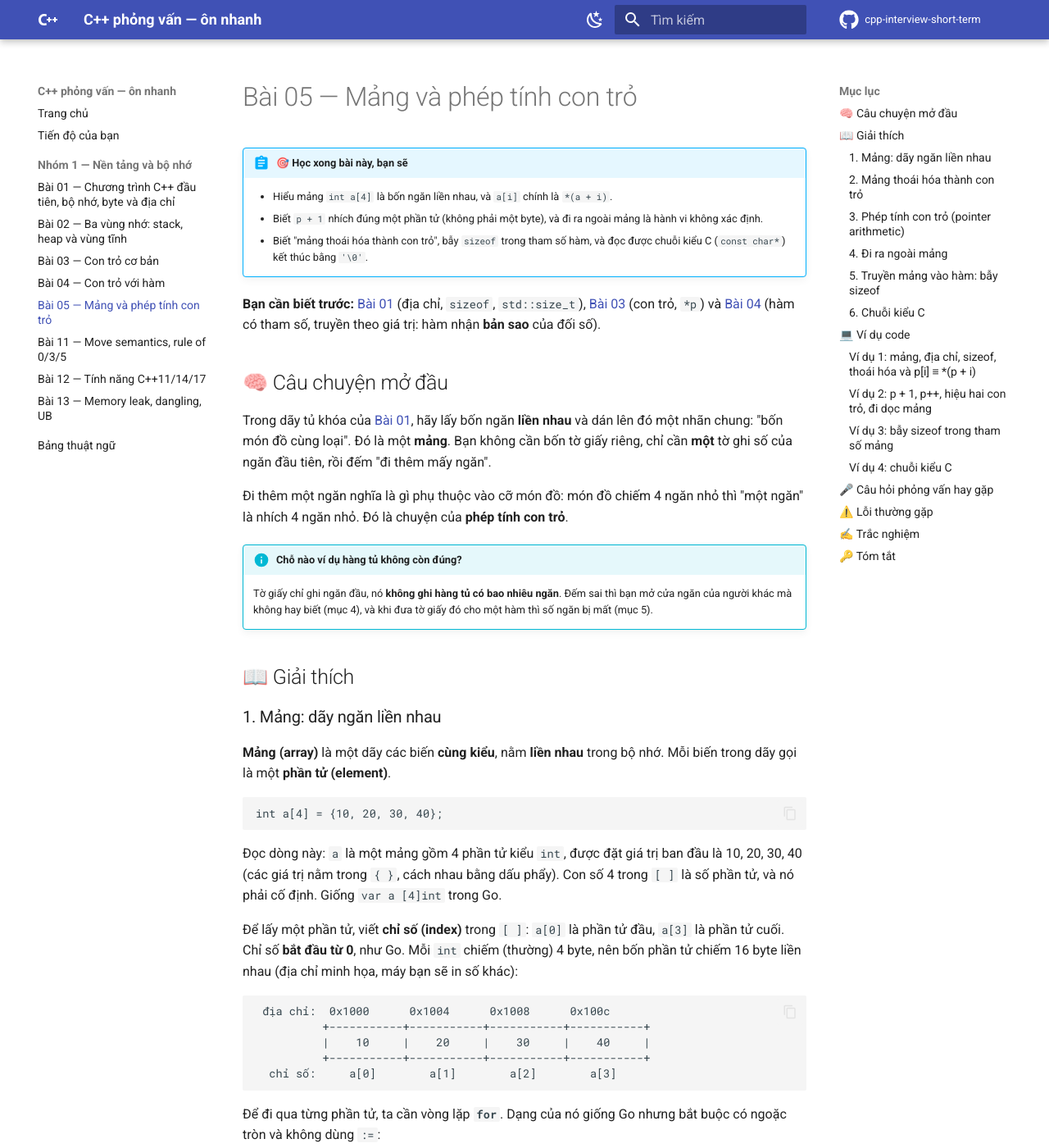
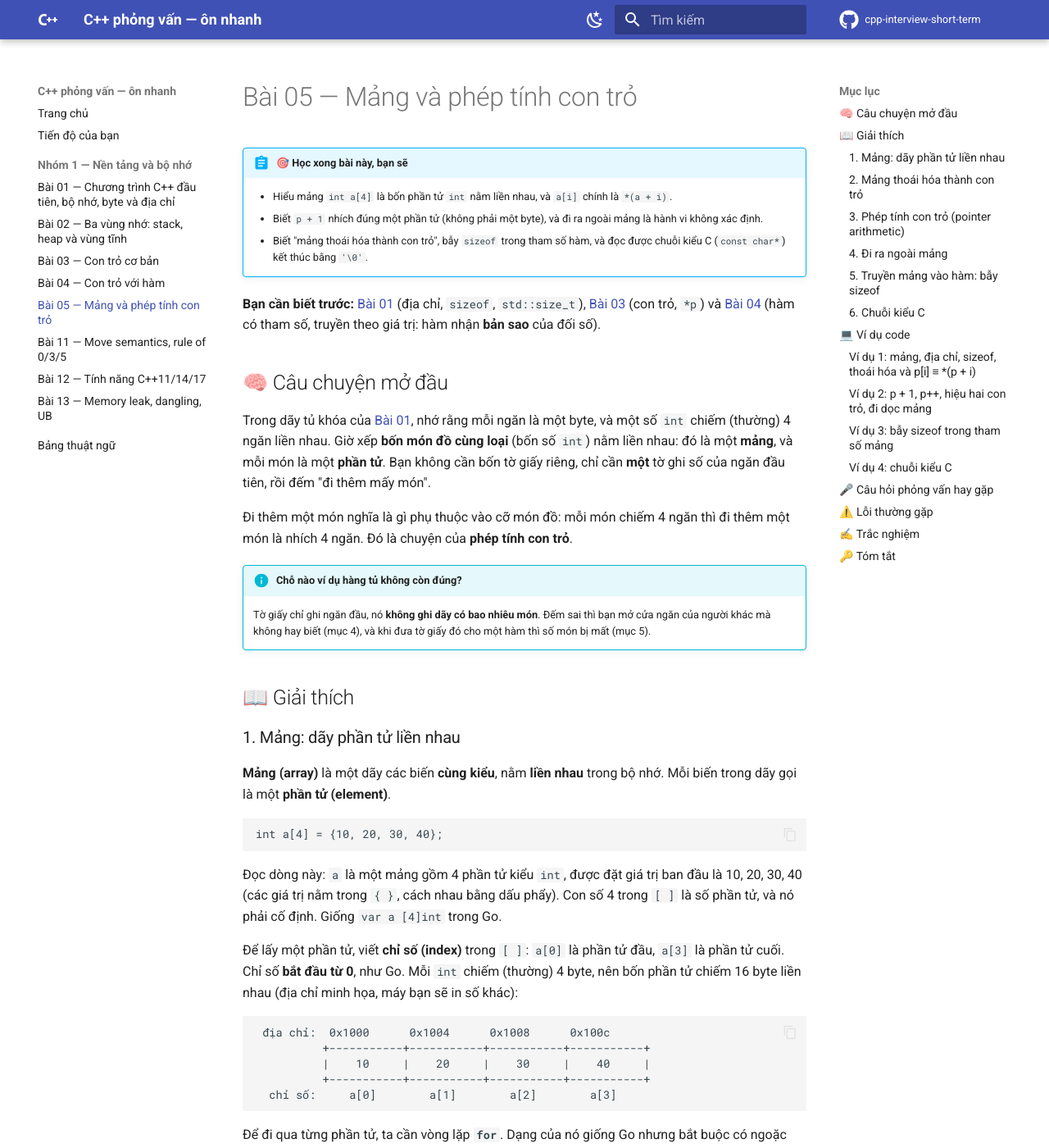
Before and after one commit to hungnguyen010518/cpp-interview-short-term, an MkDocs documentation site: the page built from docs/nhom-1-nen-tang-bo-nho/05-mang-phep-tinh-con-tro.md, in a window 1280 px wide and 1400 px high. Shown: the whole window at 82% size. Built offline with MkDocs 1.6.1 and Material for MkDocs 9.7.7, drawn with Linux system fonts in a browser that asks for light colours; comment, search, counter and statistics services are not loaded; some of the changed text lies outside the part shown.

Commit message:
fix: sửa Bài 04 và Bài 05 theo nhận xét (thống nhất 'ngăn' = byte, bổ sung giải thích, thay đáp án nhiễu)
Co-Authored-By: Claude Sonnet 5.5 <noreply@anthropic.com>

````diff
--- a/docs/nhom-1-nen-tang-bo-nho/05-mang-phep-tinh-con-tro.md
+++ b/docs/nhom-1-nen-tang-bo-nho/05-mang-phep-tinh-con-tro.md
@@ -1,7 +1,7 @@
 # Bài 05 — Mảng và phép tính con trỏ
 
 !!! abstract "🎯 Học xong bài này, bạn sẽ"
-    - Hiểu mảng `int a[4]` là bốn ngăn liền nhau, và `a[i]` chính là `*(a + i)`.
+    - Hiểu mảng `int a[4]` là bốn phần tử `int` nằm liền nhau, và `a[i]` chính là `*(a + i)`.
     - Biết `p + 1` nhích đúng một phần tử (không phải một byte), và đi ra ngoài mảng là hành vi không xác định.
     - Biết "mảng thoái hóa thành con trỏ", bẫy `sizeof` trong tham số hàm, và đọc được chuỗi kiểu C (`const char*`) kết thúc bằng `'\0'`.
 
@@ -9,16 +9,16 @@
 
 ## 🧠 Câu chuyện mở đầu
 
-Trong dãy tủ khóa của [Bài 01](01-bo-nho-byte-dia-chi.md), hãy lấy bốn ngăn **liền nhau** và dán lên đó một nhãn chung: "bốn món đồ cùng loại". Đó là một **mảng**. Bạn không cần bốn tờ giấy riêng, chỉ cần **một** tờ ghi số của ngăn đầu tiên, rồi đếm "đi thêm mấy ngăn".
+Trong dãy tủ khóa của [Bài 01](01-bo-nho-byte-dia-chi.md), nhớ rằng mỗi ngăn là một byte, và một số `int` chiếm (thường) 4 ngăn liền nhau. Giờ xếp **bốn món đồ cùng loại** (bốn số `int`) nằm liền nhau: đó là một **mảng**, và mỗi món là một **phần tử**. Bạn không cần bốn tờ giấy riêng, chỉ cần **một** tờ ghi số của ngăn đầu tiên, rồi đếm "đi thêm mấy món".
 
-Đi thêm một ngăn nghĩa là gì phụ thuộc vào cỡ món đồ: món đồ chiếm 4 ngăn nhỏ thì "một ngăn" là nhích 4 ngăn nhỏ. Đó là chuyện của **phép tính con trỏ**.
+Đi thêm một món nghĩa là gì phụ thuộc vào cỡ món đồ: mỗi món chiếm 4 ngăn thì đi thêm một món là nhích 4 ngăn. Đó là chuyện của **phép tính con trỏ**.
 
 !!! info "Chỗ nào ví dụ hàng tủ không còn đúng?"
-    Tờ giấy chỉ ghi ngăn đầu, nó **không ghi hàng tủ có bao nhiêu ngăn**. Đếm sai thì bạn mở cửa ngăn của người khác mà không hay biết (mục 4), và khi đưa tờ giấy đó cho một hàm thì số ngăn bị mất (mục 5).
+    Tờ giấy chỉ ghi ngăn đầu, nó **không ghi dãy có bao nhiêu món**. Đếm sai thì bạn mở cửa ngăn của người khác mà không hay biết (mục 4), và khi đưa tờ giấy đó cho một hàm thì số món bị mất (mục 5).
 
 ## 📖 Giải thích
 
-### 1. Mảng: dãy ngăn liền nhau
+### 1. Mảng: dãy phần tử liền nhau
 
 **Mảng (array)** là một dãy các biến **cùng kiểu**, nằm **liền nhau** trong bộ nhớ. Mỗi biến trong dãy gọi là một **phần tử (element)**.
 
@@ -56,10 +56,10 @@ Có một sự thật làm mảng và con trỏ dính vào nhau. Trong một bi
 int* p = a;       // p đựng địa chỉ của a[0]
 ```
 
-Từ đây có quy tắc quan trọng: **`p[i]` là cách viết gọn của `*(p + i)`**, và vì `a` cũng thoái hóa thành con trỏ nên `a[i]` đúng bằng `*(a + i)`. Phần `p + i` là "phép tính con trỏ", mục sau giải thích. Bạn đã quen `p->x` là viết gọn của `(*p).x`; đây là một viết gọn cùng loại.
+Từ đây có quy tắc quan trọng: **`p[i]` là cách viết gọn của `*(p + i)`**, và vì `a` cũng thoái hóa thành con trỏ nên `a[i]` đúng bằng `*(a + i)`. Phần `p + i` là "phép tính con trỏ": nó nhích `i` **phần tử** từ chỗ `p` đang đứng, mục 3 giải thích kỹ. Bạn đã quen `p->x` là viết gọn của `(*p).x`; đây là một viết gọn cùng loại.
 
 !!! warning "Hay nhầm: mảng và con trỏ KHÔNG phải một thứ"
-    Mảng `a` là cả bốn ngăn (nên `sizeof(a)` là 16). Con trỏ `p` chỉ là một ô đựng một địa chỉ (nên `sizeof(p)` thường là 8). Chúng dễ lẫn vì tên mảng *thoái hóa* thành con trỏ khi dùng trong biểu thức, chứ không vì chúng giống nhau.
+    Mảng `a` là cả bốn phần tử, 16 ngăn (nên `sizeof(a)` là 16). Con trỏ `p` chỉ là một ô đựng một địa chỉ (nên `sizeof(p)` thường là 8). Chúng dễ lẫn vì tên mảng *thoái hóa* thành con trỏ khi dùng trong biểu thức, chứ không vì chúng giống nhau.
 
     Quy tắc thoái hóa có ngoại lệ: `sizeof(a)` không làm `a` thoái hóa, nên nó vẫn đo cả mảng. `&a` cũng không làm `a` thoái hóa: đó là địa chỉ của **cả mảng**, không phải của phần tử đầu. Ngoại lệ của `sizeof` là nguồn của cái bẫy ở mục 5.
 
@@ -75,10 +75,10 @@ Nhờ vậy `p + 2` luôn là "phần tử thứ hai kể từ chỗ `p` đang
 Vài phép khác dùng được:
 
 - `p++` nhích `p` sang phần tử kế tiếp (`p` bị đổi giá trị).
-- `q - p` với hai con trỏ **cùng trỏ vào một mảng** cho ra "cách nhau bao nhiêu **phần tử**" (một số nguyên, kiểu `std::ptrdiff_t`). Chuẩn C++ chỉ định nghĩa phép này khi hai con trỏ nằm trong cùng một mảng.
+- `q - p` với hai con trỏ **cùng trỏ vào một mảng** cho ra "cách nhau bao nhiêu **phần tử**" (một số nguyên có dấu). Chuẩn C++ chỉ định nghĩa phép này khi hai con trỏ nằm trong cùng một mảng.
 - `p + q` (cộng hai con trỏ) **không có nghĩa**, trình biên dịch từ chối (ví dụ 2 có thử).
 
-Con trỏ có thể trỏ tới mọi phần tử của mảng, và thêm **một vị trí ngay sau phần tử cuối** (như `a + 4` với mảng 4 phần tử). Vị trí đó dùng để so sánh ("đã đi hết chưa?") nhưng **không được giải tham chiếu**. Phép `!=` ("khác nhau", cho `true`/`false`) dùng để so hai con trỏ như vậy.
+Con trỏ có thể trỏ tới mọi phần tử của mảng, và thêm **một vị trí ngay sau phần tử cuối** (như `a + 4` với mảng 4 phần tử). Vị trí đó dùng để so sánh ("đã đi hết chưa?") nhưng **không được giải tham chiếu**. Đi xa hơn nữa thì ngay việc tạo ra con trỏ (như `a + 10`) đã là hành vi không xác định, dù chưa giải tham chiếu. Phép `!=` ("khác nhau", cho `true`/`false`) dùng để so hai con trỏ như vậy.
 
 ### 4. Đi ra ngoài mảng
 
@@ -130,7 +132,7 @@ Một **chuỗi** là dãy `char` liền nhau, tức một mảng `char`. Chuỗ
 const char* ten = "An";
 ```
 
-Phần `"An"` (chuỗi trong nháy kép) là **chuỗi hằng**. Nó chiếm **3** ô liền nhau: `'A'`, `'n'` và `'\0'` ở cuối.
+Phần `"An"` (chuỗi trong nháy kép) là **chuỗi hằng**. Nó chiếm **3** ngăn liền nhau (mỗi `char` 1 byte): `'A'`, `'n'` và `'\0'` ở cuối.
 
 ```text
   địa chỉ:    0x2000     0x2001     0x2002
@@ -177,7 +181,7 @@ int main() {
 
 | Dòng | Chuyện gì xảy ra | Bộ nhớ lúc này |
 |---|---|---|
-| (1) `int a[4] = {...};` | Xin 16 ngăn liền nhau, ghi bốn số | `[10][20][30][40]` bắt đầu ở 0x1000 (địa chỉ minh họa) |
+| (1) `int a[4] = {...};` | Xin 16 ngăn liền nhau (bốn `int`), ghi bốn số | `[10][20][30][40]` bắt đầu ở 0x1000 (địa chỉ minh họa) |
 | (2) `a[1] = 25;` | Ghi đè phần tử thứ hai | `[10][25][30][40]` |
 | (3) vòng `for` | `i` chạy 0..3; mỗi vòng in giá trị và **địa chỉ** của `a[i]` | địa chỉ tăng đều |
 | (4) `sizeof(a)` | Cỡ của **cả mảng**; dòng sau là cỡ một phần tử | in `16` và `4` (thường) |
@@ -523,7 +527,7 @@ std::cout << cuoi - dau << "\n";
 
 ## 🔑 Tóm tắt
 
-1. Mảng `int a[4]` là bốn ngăn liền nhau, chỉ số từ 0; tên mảng trong biểu thức thoái hóa thành con trỏ tới phần tử đầu, nên `p[i]` bằng `*(p + i)` và `a[i]` bằng `*(a + i)`.
+1. Mảng `int a[4]` là bốn phần tử `int` liền nhau, chỉ số từ 0; tên mảng trong biểu thức thoái hóa thành con trỏ tới phần tử đầu, nên `p[i]` bằng `*(p + i)` và `a[i]` bằng `*(a + i)`.
 2. `p + 1` nhích đúng một phần tử (`sizeof(kiểu)` byte, thường 4 với `int*` và 8 với `double*`), `q - p` đếm số phần tử trong cùng một mảng, và không có `p + q`.
 3. Đi ra ngoài mảng là hành vi không xác định, và C++ không tự kiểm tra chỉ số (khác Go).
 4. Truyền mảng vào hàm chỉ truyền con trỏ: `sizeof` tham số trong hàm là cỡ con trỏ (thường 8) khác `sizeof` của mảng ở nơi khai báo (thường 16), nên phải truyền kèm số phần tử, hoặc dùng `std::vector`/`std::array`.
````
Also changed, not shown: other parts of docs/nhom-1-nen-tang-bo-nho/05-mang-phep-tinh-con-tro.md (+8 -4 lines), docs/glossary.md (+3 -0 lines), docs/nhom-1-nen-tang-bo-nho/04-con-tro-ham.md (+11 -11 lines).
